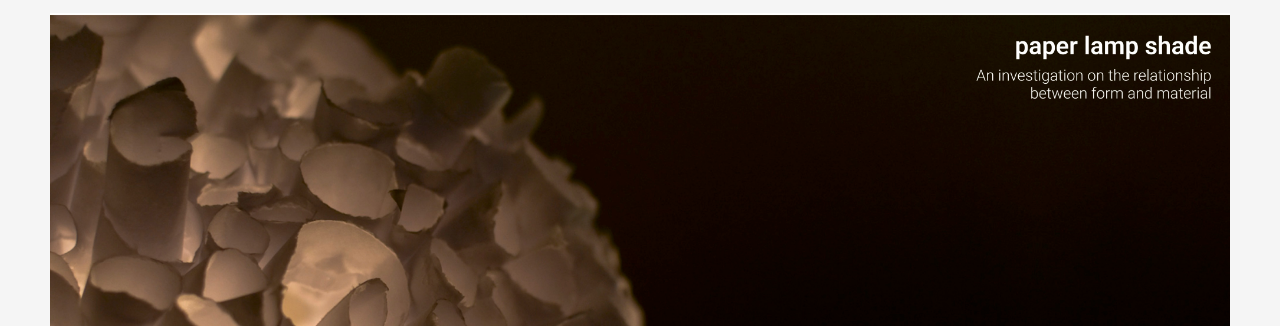
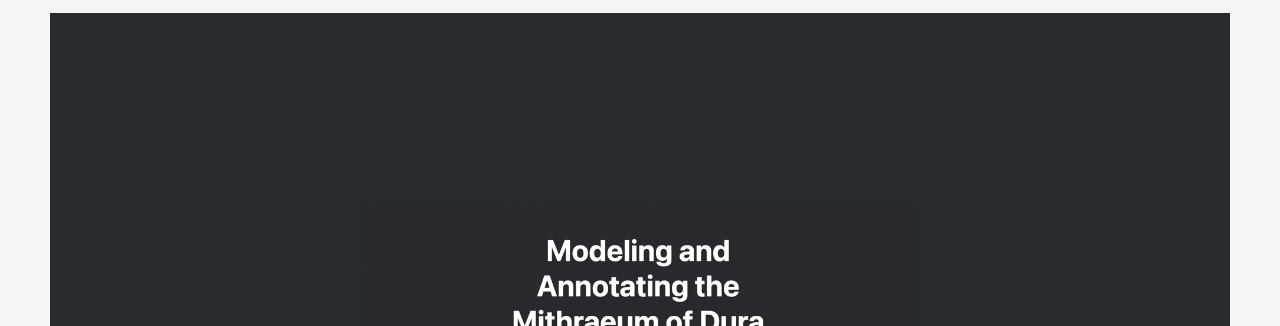
Before and after one commit to klin2020/klin2020.github.io, a website: page index.html in a window 1280 px wide. Shown: the part 223-549 px from the top of the page. Drawn offline with nearby package versions, Linux system fonts and the light colour scheme; files that its build step writes are made by us from their sources; files whose address does not match are found by name.

Commit message:
Update index.html

```diff
--- a/index.html
+++ b/index.html
@@ -59,6 +59,9 @@
             </div>
         </div>
 
+        <div class="center">
+            <a href="https://dura-mithraeum.github.io/dist/index.html"><img src="dist/dura.jpg" style="width:100%"></a>
+        </div>
 
         <div class="center">
             <a href="dist/lamp.html"><img src="dist/lampshadecover.jpg" style="width:100%"></a>
```
